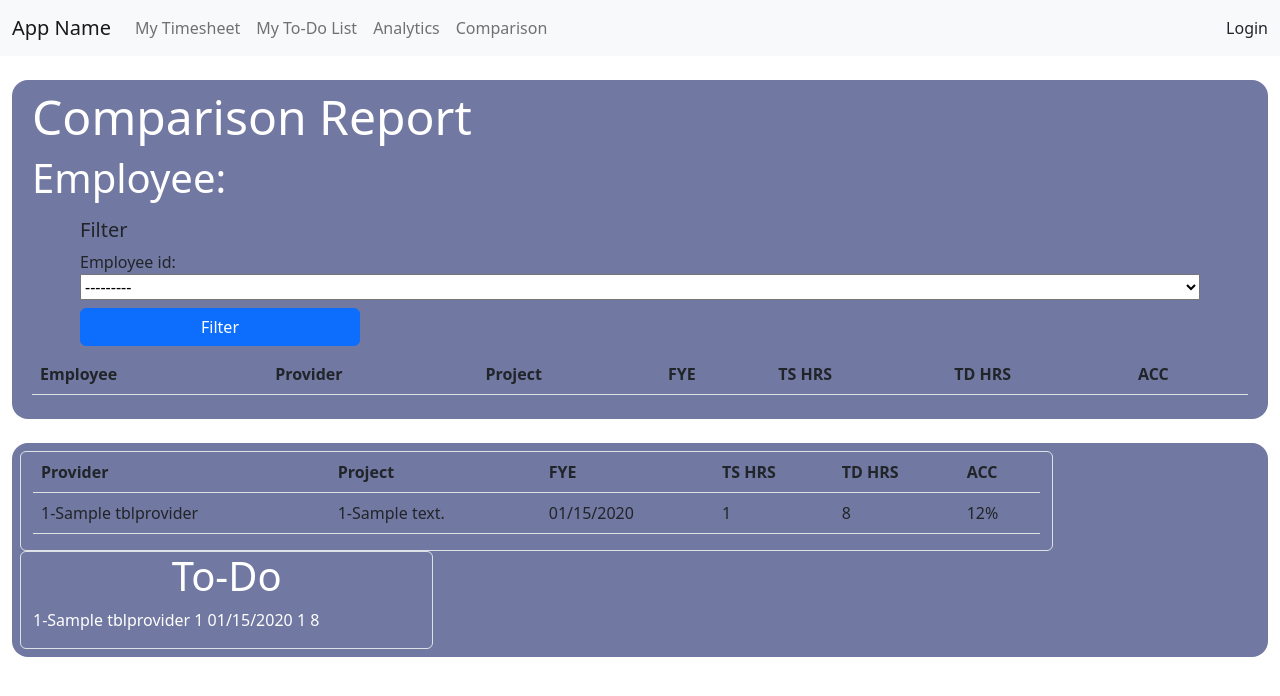
After one commit to rgienko/tdts, a Django app: page /comparison/ in a window 1280 px wide. The commit adds this page. Shown: the top 696 px of the page. Run offline with Django 4.2, Linux system fonts and the light colour scheme; tables that the repository leaves empty hold one stand-in row (values such as "Sample post"); lists and menus that the app fills with data are empty; some libraries are stand-ins or nearby versions.

Commit message:
Formatting changes, Comparison v1

```diff
--- a/app/admin.py
+++ b/app/admin.py
@@ -22,7 +22,7 @@ class TimeSheetAdmin(admin.ModelAdmin):
 
 
 class TimeCodeAdmin(admin.ModelAdmin):
-    list_display = ('time_code', 'time_code_description')
+    list_display = ('time_code', 'time_code_description', 'time_code_hours_budget')
 
 
 admin.site.register(TblProvider, ProviderAdmin)
--- /dev/null
+++ b/app/filters.py
@@ -0,0 +1,13 @@
+from .models import *
+import django_filters
+
+
+class TimeSheetFilter(django_filters.FilterSet):
+    class Meta:
+        model = TblTimeSheet
+        fields = ['employee_id']
+
+    def __init__(self, *args, **kwargs):
+        super(TimeSheetFilter, self).__init__(*args, **kwargs)
+        if self.data == {}:
+            self.queryset = self.queryset.none()
--- /dev/null
+++ b/app/templates/comparison.html
@@ -0,0 +1,103 @@
+{% extends 'layout.html' %}
+{% load crispy_forms_filters %}
+
+{% block content %}
+    {% load humanize %}
+    {% load crispy_forms_tags %}
+    {% load mathfilters %}
+    {% load static %}
+    <style>
+        .my-link:hover {
+            background-color: #A6B1ED
+        }
+
+    </style>
+
+    <link rel="stylesheet" href="{% static 'css/site.css' %}">
+    <div class="container-fluid mt-4">
+        <div class="row srg-bg-primary rounded-4 p-2 text-white d-flex justify-content-center">
+            <div class="col-xl-12 col-lg-12 col-md-12 col-sm-12 col-12 rounded-4 text-start">
+                <h3 class="display-5 fw-normal">Comparison Report</h3>
+                <h4 class="display-6 fw-normal">Employee: {{ user }}</h4>
+                <div class=" py-2">
+                    <form method="get">
+                        {% csrf_token %}
+                            <div class="card px-5 border-0 srg-bg-primary">
+                                <h5>Filter</h5>
+                                {{ timesheet_filter.form.as_table }}
+                            <button type="submit" class="mt-2 btn btn-primary w-25" id="filter">Filter</button>
+                        </div>
+                    </form>
+
+
+                </div>
+
+                 <table class="table">
+                    <thead>
+                        <tr class="text-white">
+                            <th class="">Employee</th>
+                            <th class="">Provider</th>
+                            <th class="">Project</th>
+                            <th class="">FYE</th>
+                            <th class="">TS HRS</th>
+                            <th class="">TD HRS</th>
+                            <th class="">ACC</th>
+                        </tr>
+                    </thead>
+                    <tbody>
+                        {% for entry in timesheet_filter.qs %}
+                            <tr class="text-white">
+                                <td>{{ entry.employee_id }}</td>
+                                <td>{{ entry.provider_id }}-{{ entry.provider_id__provider_name }}</td>
+                                <td>{{ entry.time_code }}-{{ entry.time_code_id__time_code_description }}</td>
+                                <td>{{ entry.fye|date:'m/d/Y' }}</td>
+                                <td>{{ entry.sum_of_project_hours }}</td>
+                                <td>{{ entry.todo_hours }}</td>
+                                <td>{{ entry.accuracy }}%</td>
+                            </tr>
+                        {% endfor %}
+                    </tbody>
+                </table>
+            </div>
+
+
+        </div>
+        <div class="row srg-bg-primary rounded-4 p-2 text-white d-flex justify-content-between mt-4">
+            <div class="col-10 border rounded-2">
+                <table class="table">
+                    <thead>
+                        <tr class="text-white">
+                            <th class="">Provider</th>
+                            <th class="">Project</th>
+                            <th class="">FYE</th>
+                            <th class="">TS HRS</th>
+                            <th class="">TD HRS</th>
+                            <th class="">ACC</th>
+                        </tr>
+                    </thead>
+                    <tbody>
+                        {% for entry in employee_timesheet_projects %}
+                            <tr class="text-white">
+                                <td>{{ entry.provider_id }}-{{ entry.provider_id__provider_name }}</td>
+                                <td>{{ entry.time_code }}-{{ entry.time_code_id__time_code_description }}</td>
+                                <td>{{ entry.fye|date:'m/d/Y' }}</td>
+                                <td>{{ entry.sum_of_project_hours }}</td>
+                                <td>{{ entry.todo_hours }}</td>
+                                <td>{{ entry.accuracy }}%</td>
+                            </tr>
+                        {% endfor %}
+                    </tbody>
+                </table>
+            </div>
+            <div class="col-4 border rounded-2">
+                <h4 class="display-6 fw-normal text-center">To-Do</h4>
+                {% for entry in employee_todolist_projects %}
+                    <p>{{ entry.provider_id }}-{{ entry.provider_id__provider_name }} {{ entry.time_code }} {{ entry.fye|date:'m/d/Y' }} {{ entry.count_of_project }} {{ entry.count_of_project|mul:8 }}</p>
+                {% endfor %}
+            </div>
+
+        </div>
+
+    </div>
+
+{% endblock %}
--- a/app/templates/layout.html
+++ b/app/templates/layout.html
@@ -43,6 +43,9 @@
                     <li class="nav-item">
                         <a class="nav-link" href="{% url 'analytics' %}">Analytics</a>
                     </li>
+                    <li class="nav-item">
+                        <a class="nav-link" href="{% url 'comparison' %}">Comparison</a>
+                    </li>
                 </ul>
                 {% if user.is_authenticated %}
                     {{ user.first_name.0 }}{{ user.last_name.0}}
--- a/app/urls.py
+++ b/app/urls.py
@@ -31,6 +31,7 @@ urlpatterns = [
     path('main/todolist/bulk/', views.BulkToDoList.as_view(), name='todolist-bulk'),
     path('analytics/', views.analytics, name='analytics'),
     path('analytics/detail/<prov>/<tc>/<fy>/', views.analytics_detail, name='analytics-detail'),
+    path('comparison/', views.comparison, name='comparison'),
     # path('accounts/', include('django.contrib.auth.urls')),
     path('password_reset/', views.password_reset_request, name="password_reset"),
     path('admin/', admin.site.urls),
--- a/app/views.py
+++ b/app/views.py
@@ -9,7 +9,7 @@ from django.contrib.auth.mixins import PermissionRequiredMixin
 from django.contrib.auth.tokens import default_token_generator
 from django.conf import settings
 from django.core.mail import send_mail, BadHeaderError
-from django.db.models import Sum
+from django.db.models import Sum, Count
 from django.db.models.query_utils import Q
 from django.http import HttpResponse
 from django.shortcuts import render, redirect, get_object_or_404
@@ -18,10 +18,12 @@ from django.urls import reverse_lazy
 from django.utils.encoding import force_bytes
 from django.utils.http import urlsafe_base64_encode
 from django.views.generic import TemplateView
+from itertools import chain
 
 from sendgrid import SendGridAPIClient
 from sendgrid.helpers.mail import Mail
 
+from .filters import TimeSheetFilter
 from .forms import *
 from .models import *
 
@@ -124,7 +126,7 @@ def editToDoListEntry(request, pk):
     return render(request, 'editentry.html', context)
 
 
-class ToDoListView(PermissionRequiredMixin,TemplateView):
+class ToDoListView(PermissionRequiredMixin, TemplateView):
     permission_required = ('app.view_tbltodolist', 'app.add_tbltodolist',
                            'app.change_tbltodolist', 'app.delete_tbltodolist')
     template_name = 'todolist.html'
@@ -314,9 +316,9 @@ def analytics_detail(request, prov, tc, fy):
     proj_detail = proj_emp_detail[:1]
 
     proj_hours = proj_emp_detail.values('provider_id', 'provider_id__provider_name', 'time_code', 'fye',
-                                             'time_code_id__time_code_description',
-                                             'time_code_id__time_code_hours_budget').annotate(
-                                            sum_of_project_hours=Sum('hours')).order_by('-sum_of_project_hours')
+                                        'time_code_id__time_code_description',
+                                        'time_code_id__time_code_hours_budget').annotate(
+        sum_of_project_hours=Sum('hours')).order_by('-sum_of_project_hours')
 
     labels = []
     data = []
@@ -325,7 +327,7 @@ def analytics_detail(request, prov, tc, fy):
 
     for h in proj_hours:
         proj_dollars.append(h['sum_of_project_hours'] * 250)
-        proj_dollars.append(h['time_code_id__time_code_hours_budget'] * 250)
+        proj_dollars.append((h['time_code_id__time_code_hours_budget'] - h['sum_of_project_hours']) * 250)
 
     proj_emp = proj_emp_detail.values('employee_id', 'provider_id', 'time_code', 'fye',
                                       'time_code_id__time_code_hours_budget').annotate(
@@ -337,7 +339,7 @@ def analytics_detail(request, prov, tc, fy):
         # proj_dollars.append(e['time_code_id__time_code_hours_budget'] * 250)
         color.append((random.randint(0, 255), random.randint(0, 255), random.randint(0, 255)))
 
-    print(proj_dollars)
+    print(proj_hours)
     context = {'proj_emp_detail': proj_emp_detail,
                'proj_detail': proj_detail,
                'labels': labels,
@@ -385,6 +387,50 @@ def analytics(request):
                'data': data}
 
     return render(request, 'analytics.html', context)
+
+
+def comparison(request):
+    today = date.today()
+
+    timesheet_list = TblTimeSheet.objects.all()
+
+    # employee_timesheet = TblTimeSheet.objects.filter(employee_id=request.user.username)
+    employee_timesheet = TblTimeSheet.objects.all()
+    employee_timesheet_projects = employee_timesheet.values('employee_id', 'provider_id', 'provider_id__provider_name',
+                                                            'time_code', 'fye',
+                                                            'time_code_id__time_code_description',
+                                                            'time_code_id__time_code_hours_budget').annotate(
+        sum_of_project_hours=Sum('hours')).order_by('-sum_of_project_hours')
+    # employee_todolist = TblToDoList.objects.filter(employee_id=request.user.username)
+    employee_todolist = TblToDoList.objects.all()
+
+    employee_todolist_projects = employee_todolist.values('employee_id', 'provider_id', 'provider_id__provider_name',
+                                                          'time_code', 'fye',
+                                                          'time_code_id__time_code_description').annotate(
+        count_of_project=Count('provider_id'))
+
+    comparison_projects = []
+
+    for item in employee_timesheet_projects:
+        item_todo = employee_todolist_projects.filter(provider_id=item['provider_id'], time_code=item['time_code'],
+                                                      fye=item['fye'])
+        for todo in item_todo:
+            item['todo_count'] = todo['count_of_project']
+            item['todo_hours'] = todo['count_of_project'] * 8
+            item['accuracy'] = round(item['sum_of_project_hours'] / (todo['count_of_project'] * 8) * 100)
+    # print(employee_timesheet_projects)
+
+    timesheet_filter = TimeSheetFilter(request.GET, queryset=employee_timesheet_projects)
+
+    context = {
+        'user': request.user.username,
+        'employee_timesheet_projects': employee_timesheet_projects,
+        'employee_todolist_projects': employee_todolist_projects,
+        'comparison_projects': comparison_projects,
+        'timesheet_filter': timesheet_filter
+    }
+
+    return render(request, 'comparison.html', context)
 
 
 def password_reset_request(request):
```
